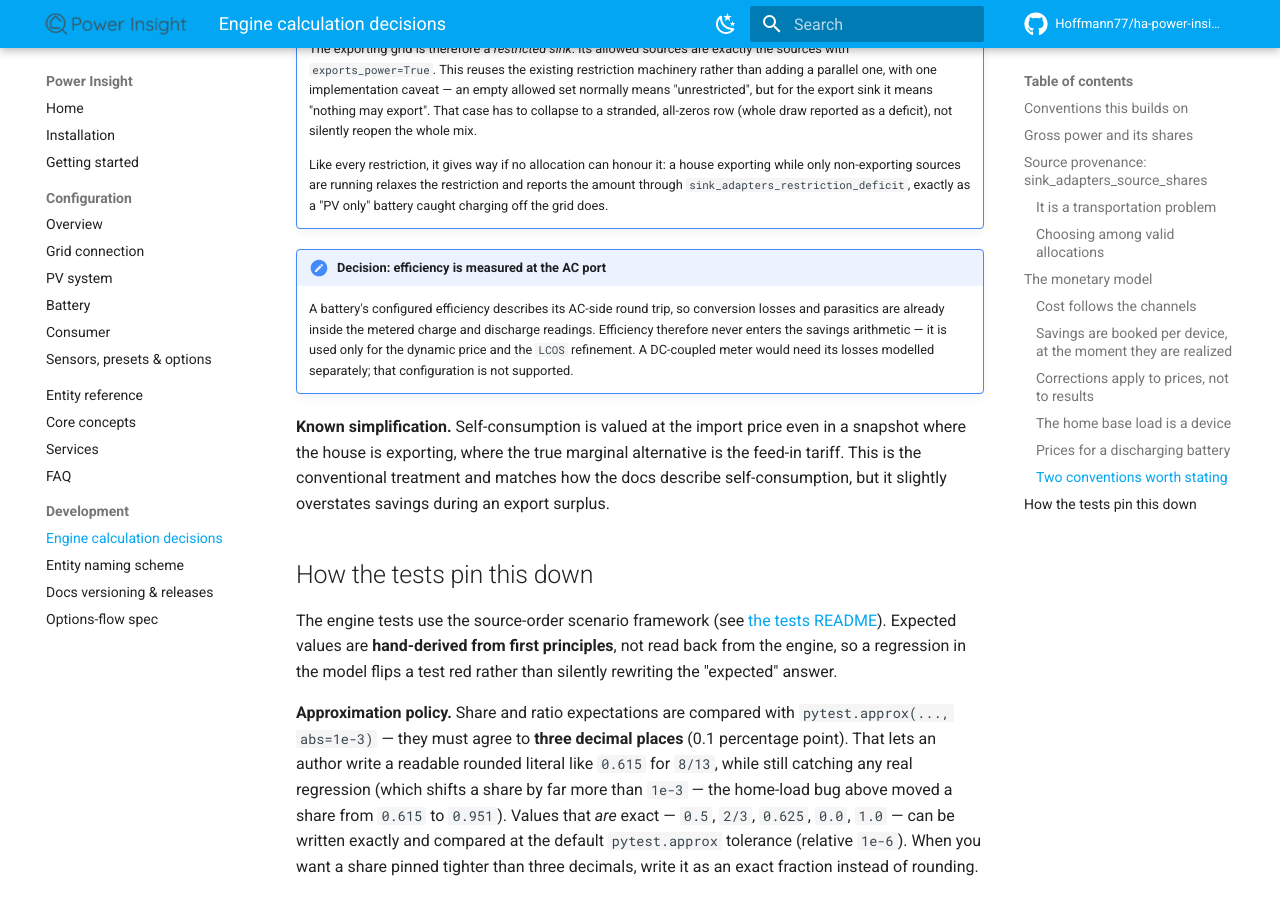
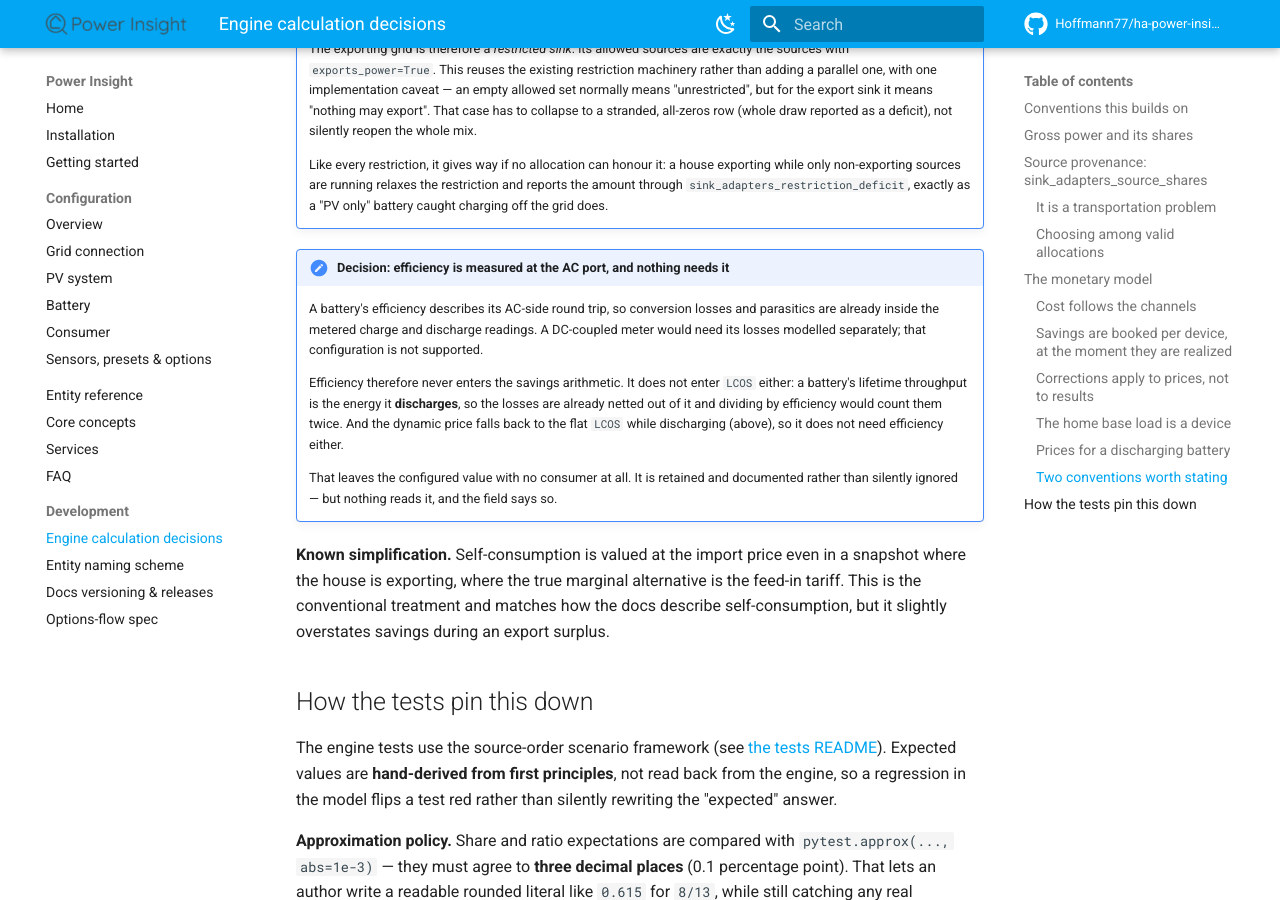
Before and after one commit to Hoffmann77/ha-power-insight, an MkDocs documentation site: the page built from docs/dev/engine-calculations.md, in a window 1280 px wide and 900 px high, scrolled down 6875 px. Built offline with MkDocs 1.6.1 and Material for MkDocs 9.7.7, drawn with Linux system fonts in a browser that asks for light colours; comment, search, counter and statistics services are not loaded; the version menu is left out.

Commit message:
docs(config): lifetime throughput is energy discharged, not stored
The field said "produce (or store)", which reads as energy put into the
battery. It is the energy the battery delivers, and the difference decides
whether efficiency belongs in the LCOS formula.

Because throughput is measured on the way out, charging and conversion
losses are already netted out of it. calculate_lcos therefore needs no
efficiency term -- dividing by it would count those losses twice -- so the
NOTE promising a storage-specific formula is withdrawn rather than left
standing as planned work. The function stays separate from the LCOE path so
storage can diverge later for some other reason.

That settles the last possible consumer of the configured efficiency:
savings never used it, the dynamic price falls back to a flat LCOS while
discharging, and LCOS does not need it. The field description now says
plainly that nothing reads it, instead of naming a use it does not have.

Co-Authored-By: Claude Opus 5 <noreply@anthropic.com>
Claude-Session: https://claude.ai/code/session_0126nLF2xv3gZz2AgTRJ1s4o

```diff
--- a/docs/dev/engine-calculations.md
+++ b/docs/dev/engine-calculations.md
@@ -334,13 +334,22 @@ stateless per snapshot, so it cannot know that mix.
     `sink_adapters_restriction_deficit`, exactly as a "PV only" battery caught
     charging off the grid does.
 
-!!! note "Decision: efficiency is measured at the AC port"
-    A battery's configured efficiency describes its AC-side round trip, so
-    conversion losses and parasitics are already inside the metered charge and
-    discharge readings. Efficiency therefore never enters the savings
-    arithmetic — it is used only for the dynamic price and the `LCOS`
-    refinement. A DC-coupled meter would need its losses modelled separately;
+!!! note "Decision: efficiency is measured at the AC port, and nothing needs it"
+    A battery's efficiency describes its AC-side round trip, so conversion
+    losses and parasitics are already inside the metered charge and discharge
+    readings. A DC-coupled meter would need its losses modelled separately;
     that configuration is not supported.
+
+    Efficiency therefore never enters the savings arithmetic. It does not
+    enter `LCOS` either: a battery's lifetime throughput is the energy it
+    **discharges**, so the losses are already netted out of it and dividing by
+    efficiency would count them twice. And the dynamic price falls back to the
+    flat `LCOS` while discharging (above), so it does not need efficiency
+    either.
+
+    That leaves the configured value with no consumer at all. It is retained
+    and documented rather than silently ignored — but nothing reads it, and
+    the field says so.
 
 **Known simplification.** Self-consumption is valued at the import price even in
 a snapshot where the house is exporting, where the true marginal alternative is
```
Also changed, not shown: 3 other files.
